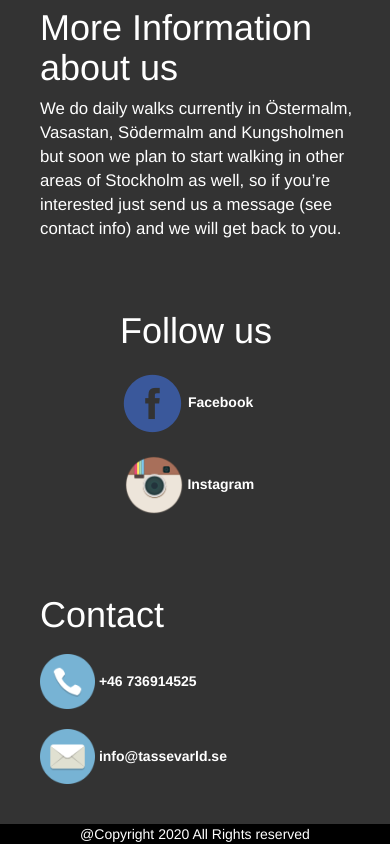
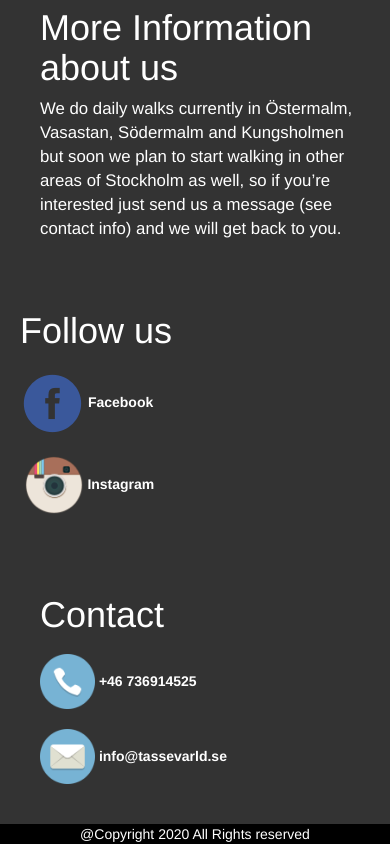
Before and after one commit to CarlosLeon93/CarlosLeon93.github.io, a plain HTML site: page index.htm in a window 390 px wide. Shown: the part 2089-2933 px from the top of the page. Drawn offline with nearby package versions, Linux system fonts and the light colour scheme.

Commit message:
Version 14.5

```diff
--- a/style.css
+++ b/style.css
@@ -445,4 +445,7 @@ header .nav1 ul li {
     .container-body {
         display: inline-block;
     }
+    .column-2 {
+        padding-left: 0;
+    }
 }
```
Also changed, not shown: index.htm (+0 -1 lines).
